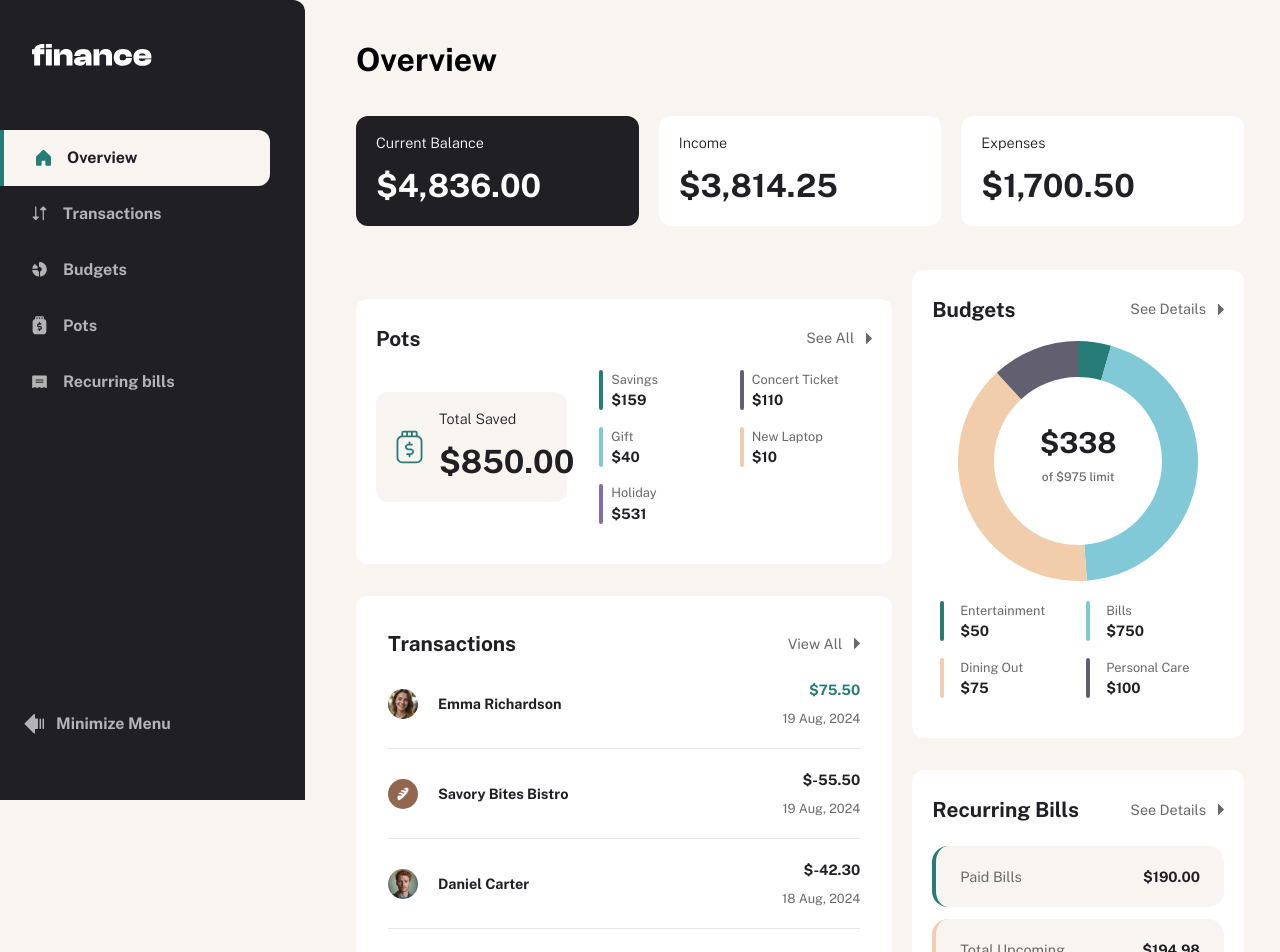
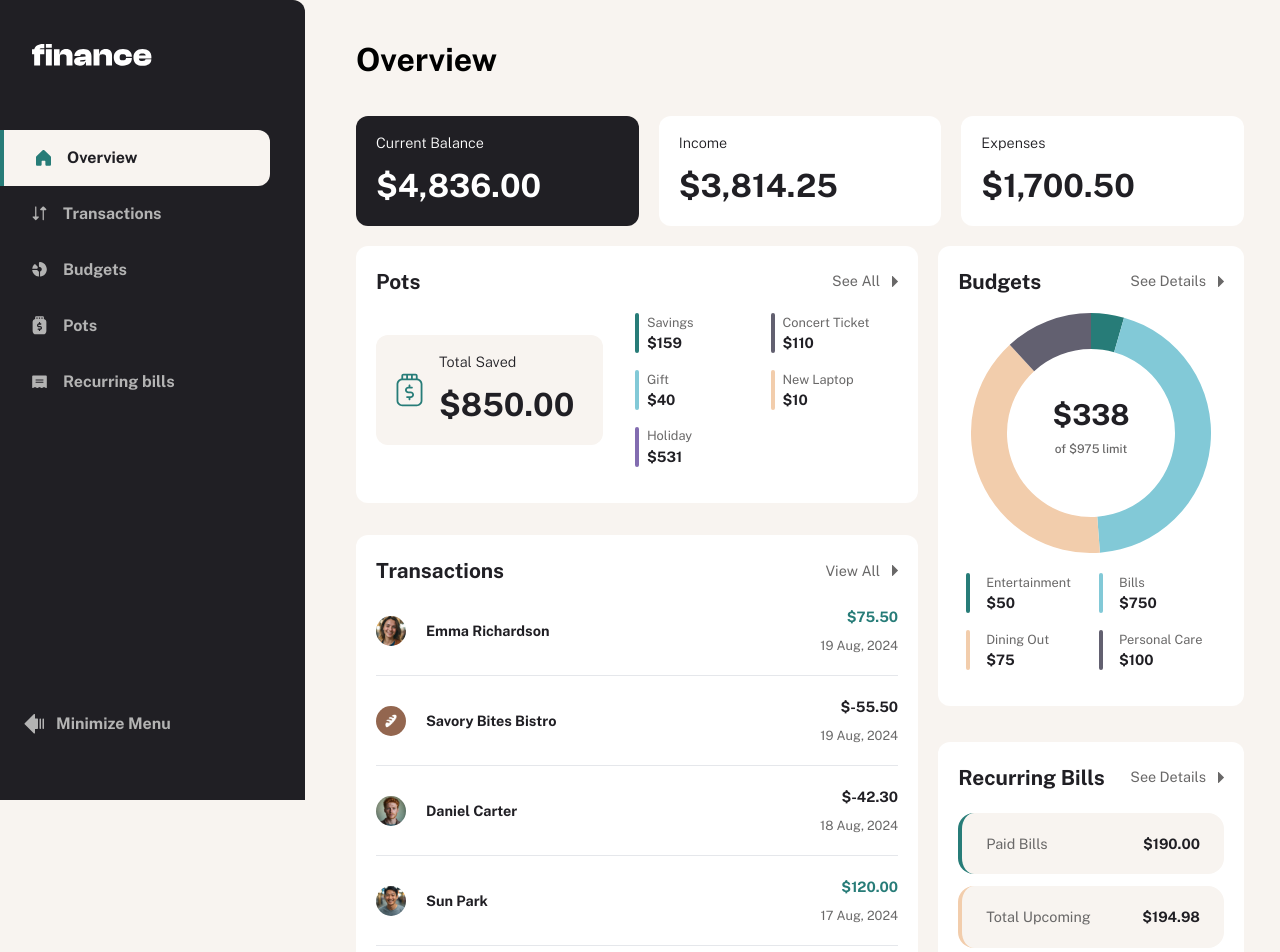
Before and after one commit to salmafadlabdulrahman/Personal-Finance-App, a Next.js app: page / in a window 1280 px wide. Shown: the top 952 px of the page. Built offline with nearby package versions, Linux system fonts and the light colour scheme.

Commit message:
update cards sizes

```diff
--- a/app/components/BudgetsCard.tsx
+++ b/app/components/BudgetsCard.tsx
@@ -6,7 +6,7 @@
 const budgets = budgetData.budgets;
 const BudgetsCard = () => {
   return (
-    <div className="card-style">
+    <div className="card-style mb-[2em] lg:mb-0">
       <CardHeader title="Budgets" detailsLink="See Details" />
       <BudgetCircleChart data={budgets} />
       <div className="flex flex-wrap mt-5">
--- a/app/components/Card.tsx
+++ b/app/components/Card.tsx
@@ -6,9 +6,10 @@
   background: string;
   textColor: string;
   icon?: string;
+  twoDigits?: boolean
 }
 
-const Card = ({ category, val, background, textColor, icon }: CardProps) => {
+const Card = ({ category, val, background, textColor, icon, twoDigits }: CardProps) => {
   return (
     <div
       className={`${background} rounded-xl mb-3 px-5 py-4 w-full ${
@@ -31,10 +32,10 @@
         </h3>
         <p className={`${textColor} text-[2em] font-bold mt-2`}>
           $
-          {val.toLocaleString("en-US", {
+          {twoDigits ? val.toLocaleString("en-US", {
             minimumFractionDigits: 2,
             maximumFractionDigits: 2,
-          })}
+          }) : val}
         </p>
       </div>
     </div>
--- a/app/components/PotsCard.tsx
+++ b/app/components/PotsCard.tsx
@@ -4,17 +4,18 @@
 
 const PotsCard = () => {
   return (
-    <div className="card-style">
+    <div className="card-style mt-[1em] lg:mt-0">
       <CardHeader title="Pots" detailsLink="See All" />
 
       <div className="md:flex items-center gap-6">
-        <div className="mt-3 md:w-[250px] ">
+        <div className="mt-3 md:w-[250px] lg:w-[350px] ">
           <Card
             background={"bg-beige-100"}
             category="total saved"
             val={850}
             textColor="text-grey900"
             icon="/assets/images/icon-pot.svg"
+            twoDigits={true}
           />
         </div>
 
--- a/app/components/RecurringBillsCard.tsx
+++ b/app/components/RecurringBillsCard.tsx
@@ -8,7 +8,7 @@
 
 const RecurringBillsCard = () => {
   return (
-    <div className="card-style mb-[5em]">
+    <div className="card-style mt-[2.2em]">
       <CardHeader title="Recurring Bills" detailsLink="See Details" />
       <div className="mt-5">
         {bills.map((bill, i) => (
--- a/app/components/TransactionsCard.tsx
+++ b/app/components/TransactionsCard.tsx
@@ -21,7 +21,7 @@
   };
 
   return (
-    <div className="card-style md:p-[2em] ">
+    <div className="card-style">
       <CardHeader title="Transactions" detailsLink="View All" />
 
       <div>
--- a/app/globals.css
+++ b/app/globals.css
@@ -19,10 +19,11 @@
 @layer utilities {
   .card-style {
     background-color: white;
-    margin-top: 2em;
+    margin-bottom: 2em;
+    padding: 1.25rem;
     border-radius: 0.75rem;
     color: #201F24;
-    padding: 1.5rem 1.25rem;
+
   }
   .flex-row {
     display: flex;
--- a/app/page.tsx
+++ b/app/page.tsx
@@ -9,7 +9,7 @@
     <div>
       <div className="p-5 md:p-9 ">
         <Overview />
-        <div className="lg:flex items-center gap-5">
+        <div className="xl:flex gap-5 mt-2">
           <div>
             <PotsCard />
             <TransactionsCard />
--- a/app/pages/overview/page.tsx
+++ b/app/pages/overview/page.tsx
@@ -13,18 +13,21 @@
           val={current}
           background="bg-grey900"
           textColor="text-white"
+          twoDigits={true}
         />
         <Card
           category="income"
           val={income}
           background="bg-white"
           textColor="text-grey900"
+          twoDigits={true}
         />
         <Card
           category="expenses"
           val={expenses}
           background="bg-white"
           textColor="text-grey900"
+          twoDigits={true}
         />
       </div>
     </div>
```
